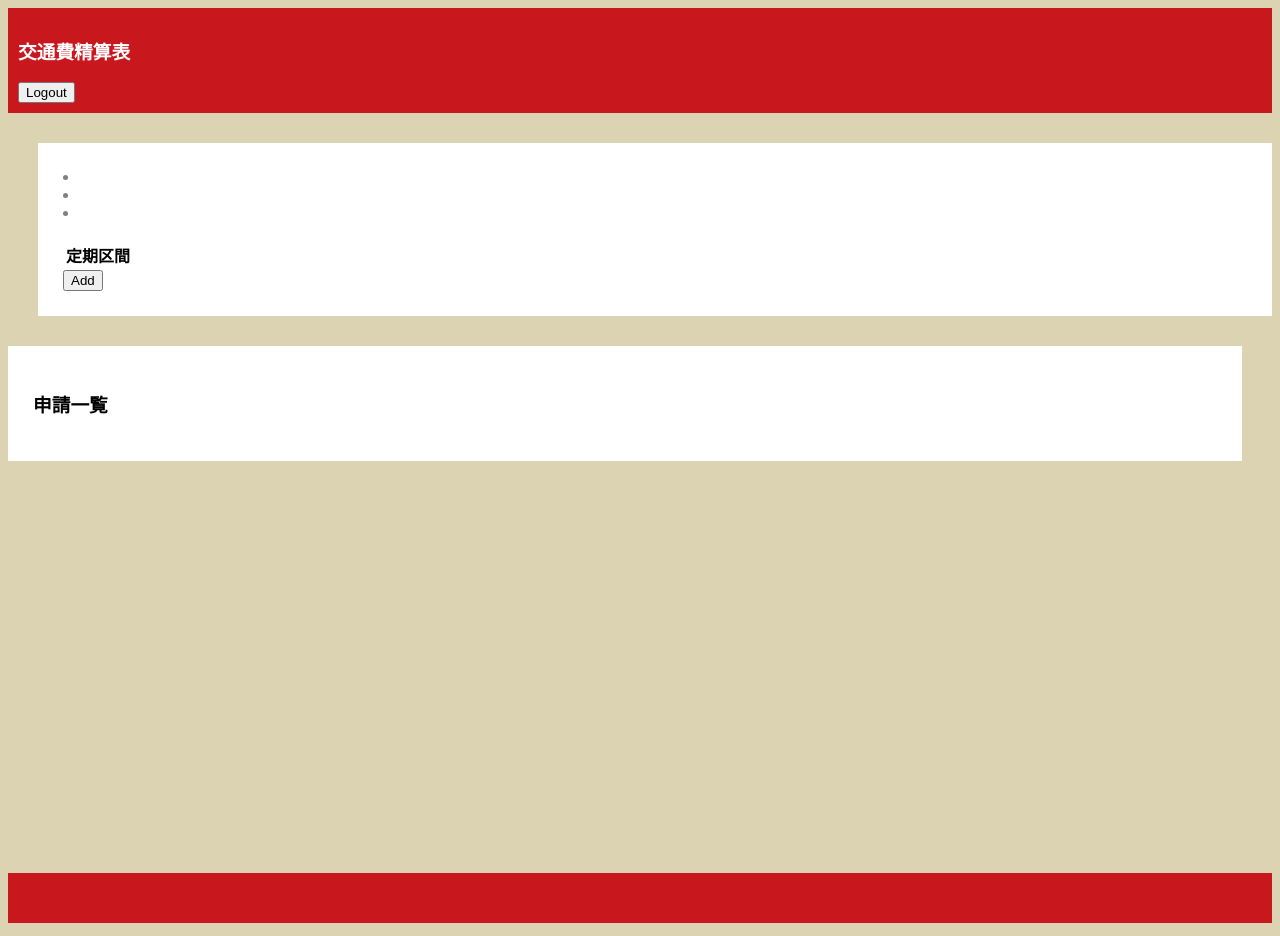
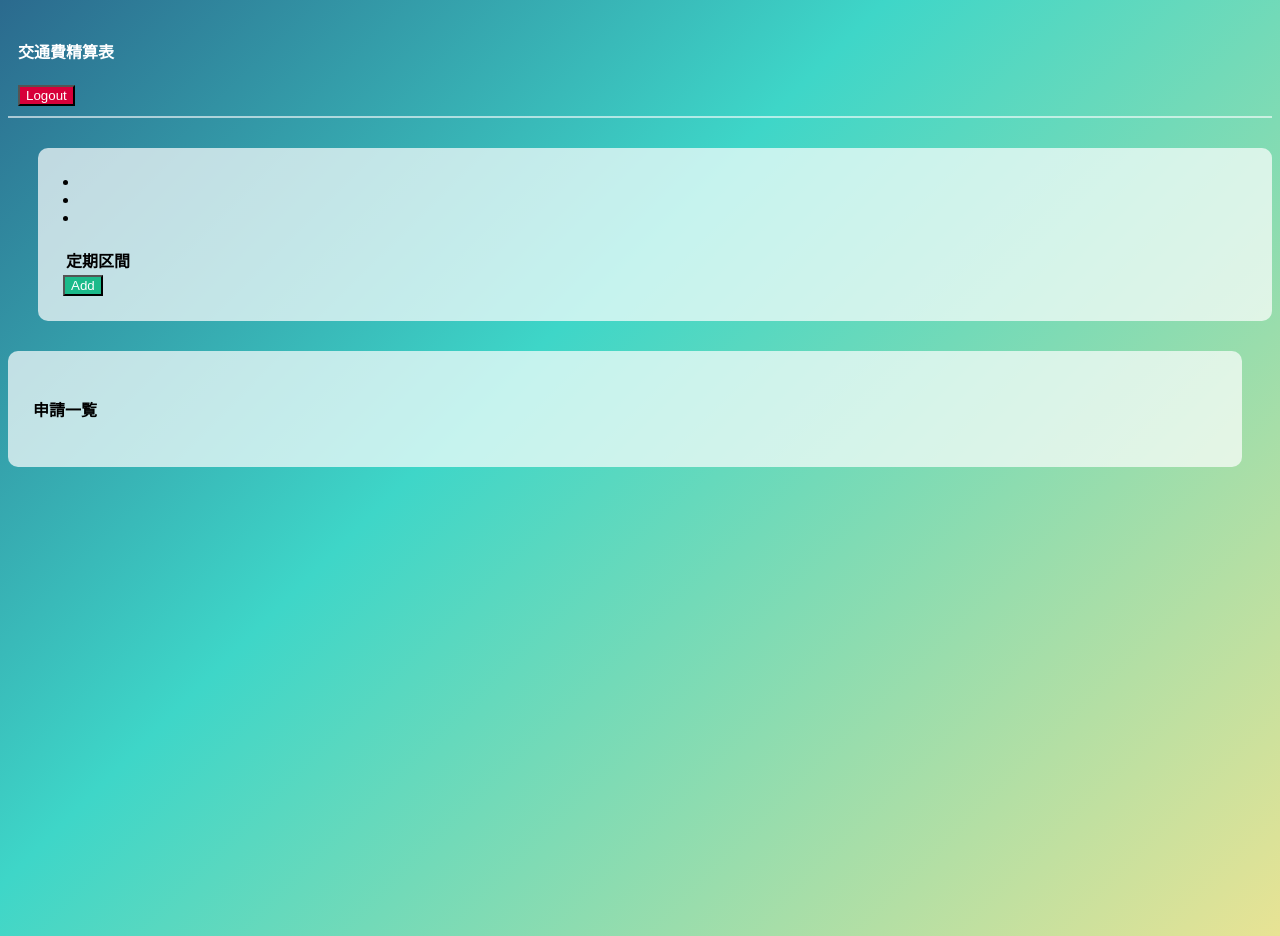
Before and after one commit to nagisa-ito/transport_app_ver2, a CakePHP app: the page made by app/View/Users/index.ctp in a window 1280 px wide. Run offline with PHP 8.4 and a stand-in for CakePHP, Linux system fonts and the light colour scheme; the template is opened without the code that fills it, so the values that code supplies are empty; some libraries are stand-ins or nearby versions.

Commit message:
UserのViewを変更

```diff
--- a/app/Controller/UsersController.php
+++ b/app/Controller/UsersController.php
@@ -115,7 +115,7 @@
 
 			$this->loadModel('RequestDetail');
 			$test = $this->RequestDetail->query($sql);
-			debug($test);
+
 		}
 
 		public function admin_user_requests($user_id){
--- a/app/View/Users/index.ctp
+++ b/app/View/Users/index.ctp
@@ -3,9 +3,9 @@
 
 	<header>
 		<div class="row">
-		<div class="col-sm-11 white"><h3>交通費精算表</h3></div>
+		<div class="col-sm-11 white"><h4>交通費精算表</h4></div>
 		<div class="cpl-sm-1 white">
-			<button class="btn page-link text-dark d-inline-block" onclick="location.href='<?php echo $this->html->url('/users/logout/'); ?>';">Logout</button>
+			<button class="btn btn-gold d-inline-block" onclick="location.href='<?php echo $this->html->url('/users/logout/'); ?>';">Logout</button>
 		</div>
 	</header>
 
@@ -27,12 +27,12 @@
 						<th><?php echo h($login_user['pass_to_station']); ?></th>
 					</table>
 				</div>
-				<div class="margin10"><button class="btn btn-danger pull-right" onClick = "location.href='<?php echo $this->html->url("/requestdetails/add/$login_user[id]");?>';">Add</button></div>
+				<div class="margin10"><button class="btn btn-myset pull-right" onClick = "location.href='<?php echo $this->html->url("/requestdetails/add/$login_user[id]");?>';">Add</button></div>
 			</div>
 		</div>
 		<div class="col-sm-9">
 			<div id="requests-area">
-				<h3>申請一覧</h3>
+				<h4>申請一覧</h4>
 				<ul class="list-group">
 					<?php foreach($group_by_month as $each_month_request) : ?>
 						<li class="list-group-item d-flex justify-content-between align-items-center">
@@ -44,11 +44,11 @@
 								echo $this->Html->link($print_date, array(
 																			'controller' => 'requestdetails',
 																			'action' => "/index/$login_user_id/$year_name/",
-																		), ['class' => 'gold']);
+																		), ['class' => 'str']);
 							?>
 							<div class="pull-right">
 								¥<?php echo number_format($each_month_request['sum(cost)']); ?>
-								<span class="badge badge-danger badge-pill"><?php echo h($each_month_request['count']); ?></span>
+								<div class="badge btn-myset badge-pill align-text-top"><?php echo h($each_month_request['count']); ?></div>
 							</div>
 						</li>
 					<?php endforeach; ?>
--- a/app/webroot/css/mystyle.css
+++ b/app/webroot/css/mystyle.css
@@ -1,10 +1,10 @@
 body {
-	background: #dcd3b2;
+	background: linear-gradient(135deg, #2b6a8e, #3ed6c8 40%, #e8e394);
 	font-family: "Helvetica Neue", Helvetica, Arial, "游ゴシック体", "Yu Gothic", YuGothic, "Hiragino Kaku Gothic ProN", Meiryo, sans-serifs;
 }
 
 header {
-	background-color: #c9171e;
+	border-bottom: solid 2px rgba(255, 255, 255, 0.6);
 	min-height: 50px;
 	padding: 10px;
 	color: white;
@@ -15,15 +15,21 @@ label {
 }
 
 footer {
-	background-color: #c9171e;
+	/*background-color: #fff;*/
+	opacity: 0.5;
 	min-height: 50px;
 }
 
 .content { min-height: calc(100vh - 70px); }
 
-.gold { color: #e6b422; }
+.str { color: #2a83a2; }
 
 .white { color: #fff; }
+
+.btn-gold {
+	background: #d7003a;
+	color: white;
+ }
 
 div.input.text, div.input.password, div.input.select, div.input.date, div.input.number, div.input.textarea {
 	padding-bottom: 10px;
@@ -33,6 +39,7 @@ div.input.text, div.input.password, div.input.select, div.input.date, div.input.
 	margin-top: 40px;
 	padding: 40px;
 	background: rgba(255,255,255,0.5);
+	border-radius: 10px;
 }
 
 .admin_contents {
@@ -47,6 +54,11 @@ div.input.text, div.input.password, div.input.select, div.input.date, div.input.
 	background: rgba(255,255,255);
 }
 
+.btn-myset {
+	background: #1bba8a;
+	color: white;
+}
+
 #login_title {
 	padding-top: 20px;
 }
@@ -54,23 +66,27 @@ div.input.text, div.input.password, div.input.select, div.input.date, div.input.
 #login_form {
 	padding: 20px;
 	color: gray;
+	border-radius: 10px;
 }
 
 #login_button {
+	background: #1bba8a;
+	color: white;
 	margin-top: 30px;
 }
 
 #profile-area {
-	background-color: #fff;
-	color: gray;
+	background: rgba(255, 255, 255, 0.7);
 	margin: 30px 0px 0px 30px;
 	padding: 25px;
+	border-radius: 10px;
 }
 
 #requests-area {
-	background-color: #fff;
+	background: rgba(255, 255, 255, 0.7);
 	margin: 30px 30px 0px 0px;
 	padding: 25px;
+	border-radius: 10px;
 }
 
 #request-details-area {
```
Also changed, not shown: app/View/Users/login.ctp (+5 -3 lines).
